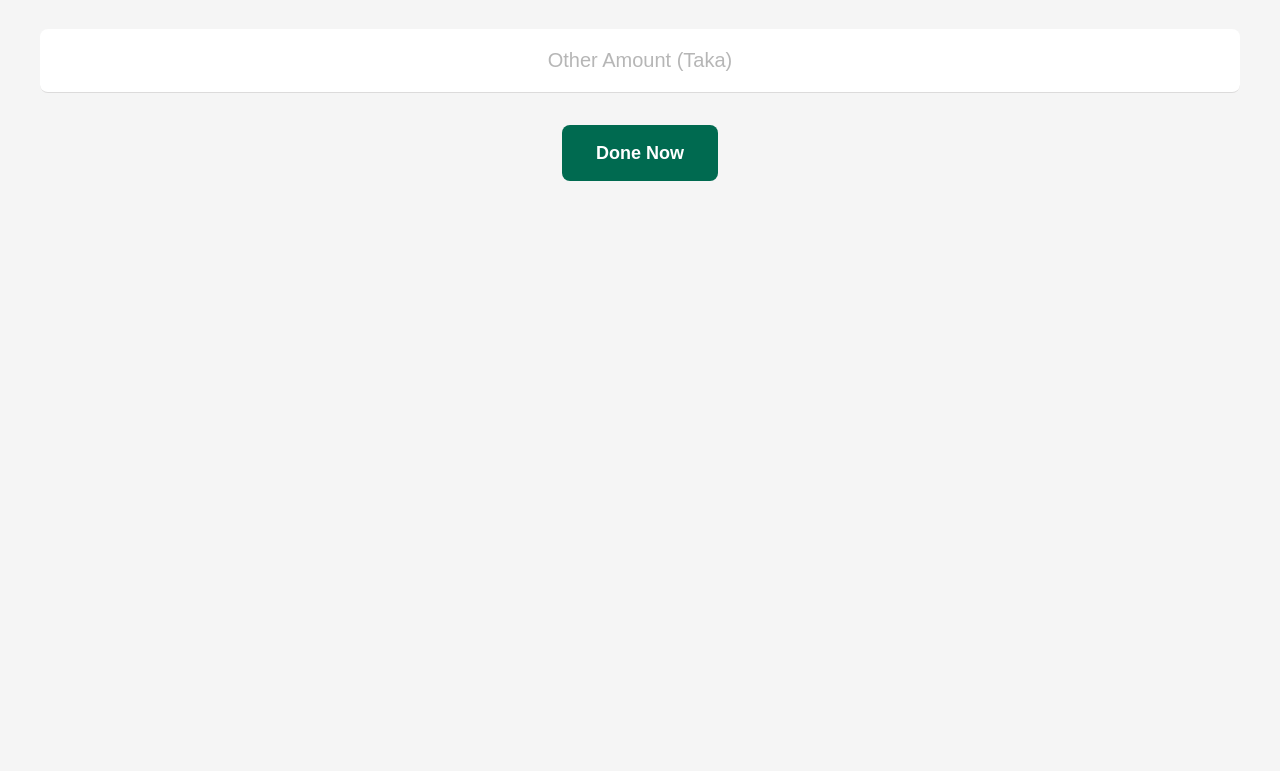
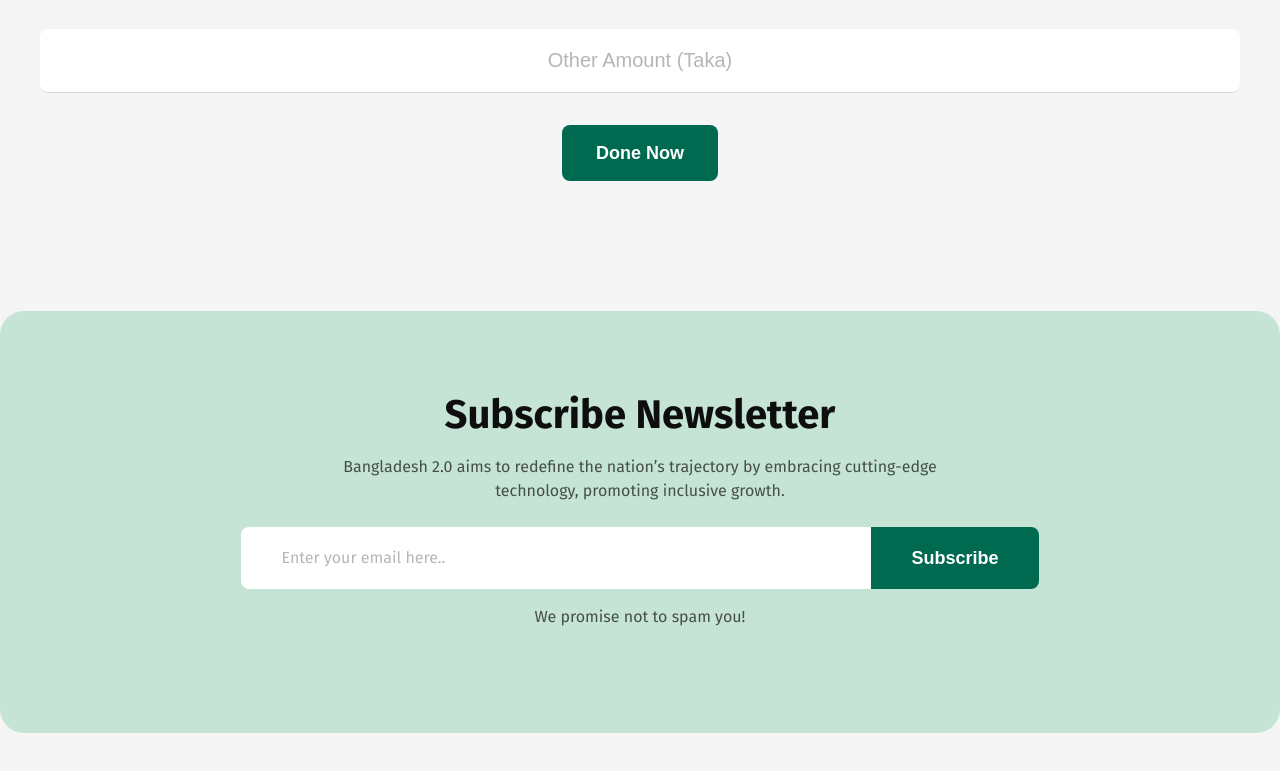
Before and after one commit to FajlaRabby24/Bangladesh2.0-assignment, a plain HTML site: page index.html in a window 1280 px wide. Shown: the part 3379-4150 px from the top of the page. Before the commit the page ends 3690 px from the top, so only its background shows below. Drawn offline with Linux system fonts and the light colour scheme.

Commit message:
subscribe section done

```diff
--- a/index.html
+++ b/index.html
@@ -11,6 +11,7 @@
     <link rel="stylesheet" href="styles/vision.css">
     <link rel="stylesheet" href="styles/news.css">
     <link rel="stylesheet" href="styles/donate.css">
+    <link rel="stylesheet" href="styles/subscribe.css">
 </head>
 
 <body>
@@ -66,7 +67,10 @@
         <!-- recent news section  -->
         <section class="news secondary-middle">
             <h2 class="title">Recent News</h2>
-            <p class="description">Bangladesh 2.0 aims to redefine the nation’s trajectory by embracing cutting-edge technology, promoting inclusive growth, and ensuring sustainability. With initiatives in renewable energy, digital transformation, and robust infrastructure, the country is set to become a global model of development.</p>
+            <p class="description">Bangladesh 2.0 aims to redefine the nation’s trajectory by embracing cutting-edge
+                technology, promoting inclusive growth, and ensuring sustainability. With initiatives in renewable
+                energy, digital transformation, and robust infrastructure, the country is set to become a global model
+                of development.</p>
             <div class="news-card-container">
                 <div class="news-card">
                     <div class="news-card-column">
@@ -147,6 +151,17 @@
             </form>
         </section>
 
+        <!-- subscribe section  -->
+        <section class="subscribe primary-middle primary-bg">
+            <h3 class="title">Subscribe Newsletter</h3>
+            <p class="description">Bangladesh 2.0 aims to redefine the nation’s trajectory by embracing cutting-edge
+                technology, promoting inclusive growth.</p>
+            <div class="input-group">
+                <input type="text" placeholder="Enter your email here..">
+                <input type="submit" value="Subscribe">
+            </div>
+            <p class="description">We promise not to spam you!</p>
+        </section>
 
     </main>
 
--- /dev/null
+++ b/styles/subscribe.css
@@ -0,0 +1,57 @@
+.subscribe {
+    padding: 80px 100px;
+    border-radius: 24px;
+}
+
+.subscribe>.title {
+    text-align: center;
+}
+
+.subscribe>.description {
+    margin: 16px auto 24px auto;
+    text-align: center;
+    width: 622px;
+}
+
+.input-group {
+    display: flex;
+    align-items: center;
+    justify-content: center;
+}
+
+.input-group input {
+    padding: 20px 40px;
+    border: none;
+    line-height: 22px;
+}
+
+.input-group input[type='text'] {
+    border-radius: 8px 0 0 8px;
+    color: black;
+    font-family: Fira Sans;
+    font-size: 16px;
+    font-weight: 400;
+    width: 550px;
+    text-align: left;
+}
+
+.input-group input[type='text']::placeholder {
+    color: rgba(14, 14, 14, 0.3);
+    font-family: Fira Sans;
+    font-size: 16px;
+    font-weight: 400;
+    text-align: left;
+}
+
+.input-group input[type='submit'] {
+    color: #ffffff;
+    font-size: 18px;
+    font-weight: 600;
+    background-color: #006A50;
+    border-radius: 0 8px 8px 0;
+    cursor: pointer;
+}
+
+.input-group input[type='submit']:hover{
+    background-color: #006a50c2;
+}
```
